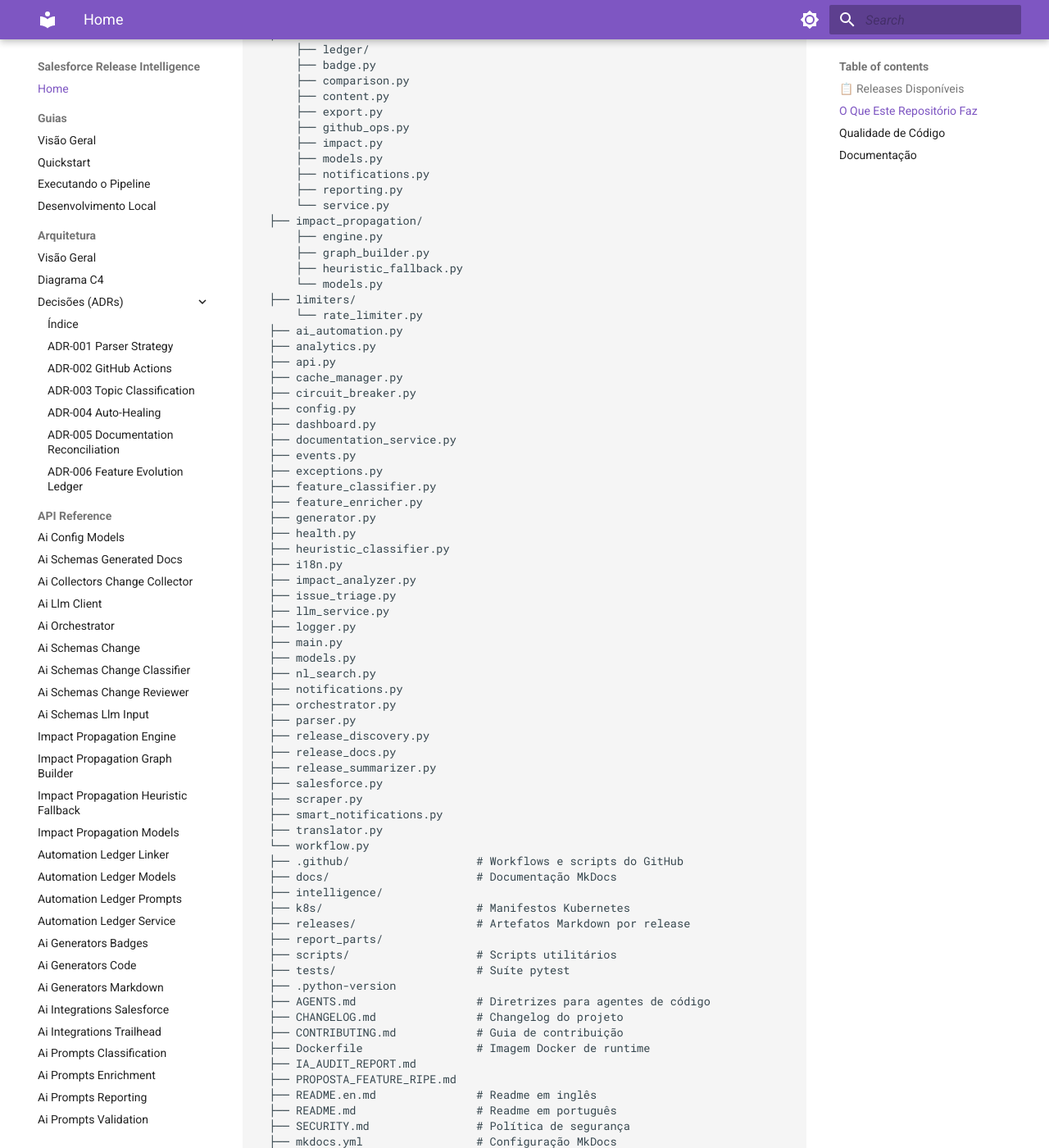
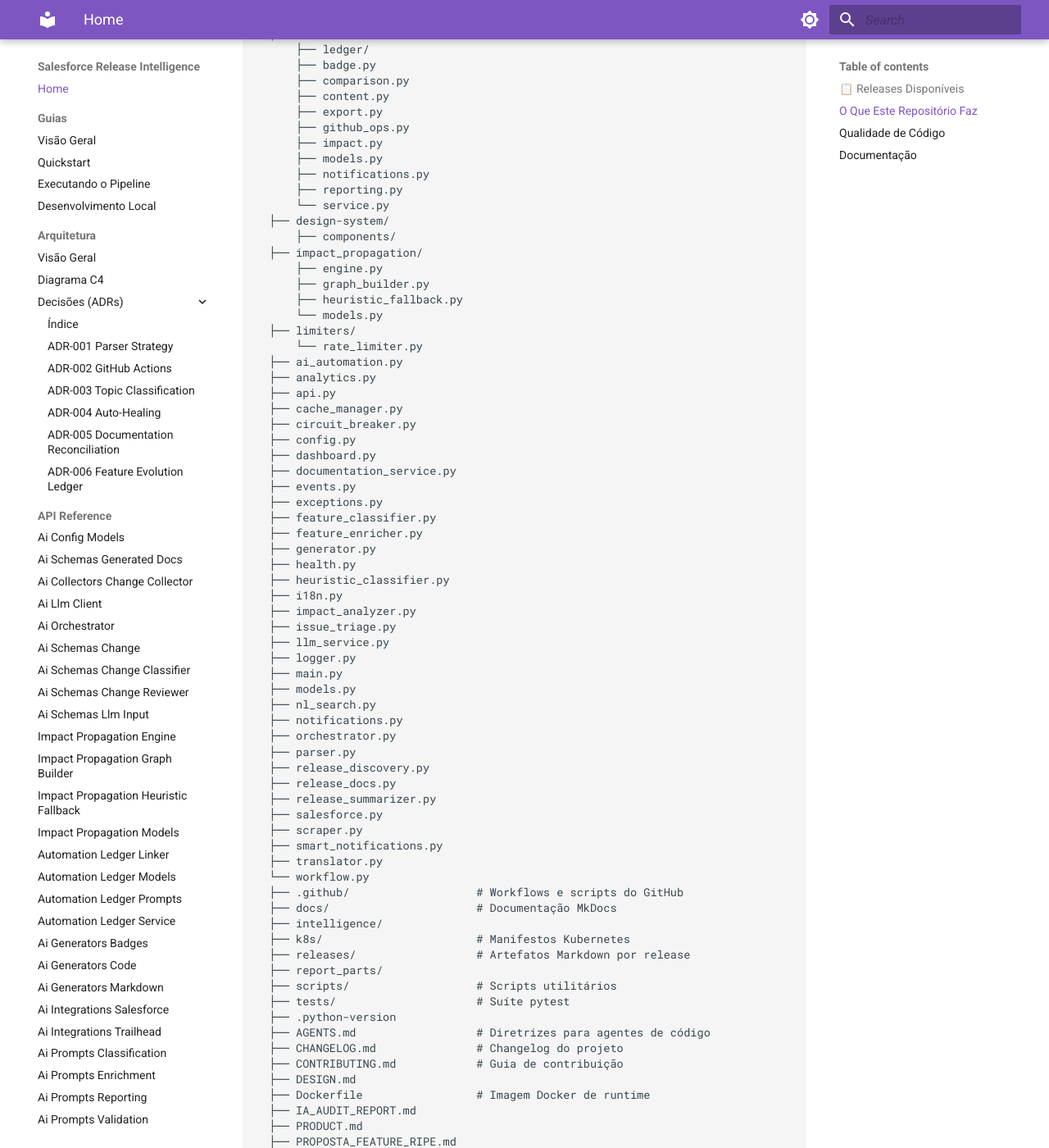
Before and after one commit to Fatal1tyBarucco/Salesforce-WebDev, an MkDocs documentation site: the page built from docs/index.md, in a window 1280 px wide and 1400 px high, scrolled down 7025 px. Shown: the whole window at 82% size. Built offline with MkDocs 1.6.1 and Material for MkDocs 9.7.7, drawn with Linux system fonts in a browser that asks for light colours.

Commit message:
docs(sync): reconcile documentation — 2026-11-14 06:19 UTC

```diff
--- a/docs/index.md
+++ b/docs/index.md
@@ -336,6 +336,8 @@ Salesforce-WebDev/
       ├── notifications.py
       ├── reporting.py
       └── service.py
+  ├── design-system/
+      ├── components/
   ├── impact_propagation/
       ├── engine.py
       ├── graph_builder.py
@@ -389,8 +391,10 @@ Salesforce-WebDev/
   ├── AGENTS.md                  # Diretrizes para agentes de código
   ├── CHANGELOG.md               # Changelog do projeto
   ├── CONTRIBUTING.md            # Guia de contribuição
+  ├── DESIGN.md
   ├── Dockerfile                 # Imagem Docker de runtime
   ├── IA_AUDIT_REPORT.md
+  ├── PRODUCT.md
   ├── PROPOSTA_FEATURE_RIPE.md
   ├── README.en.md               # Readme em inglês
   ├── README.md                  # Readme em português
```
Also changed, not shown: docs/changelog.md (+1 -0 lines), docs/.documentation-manifest.json.
